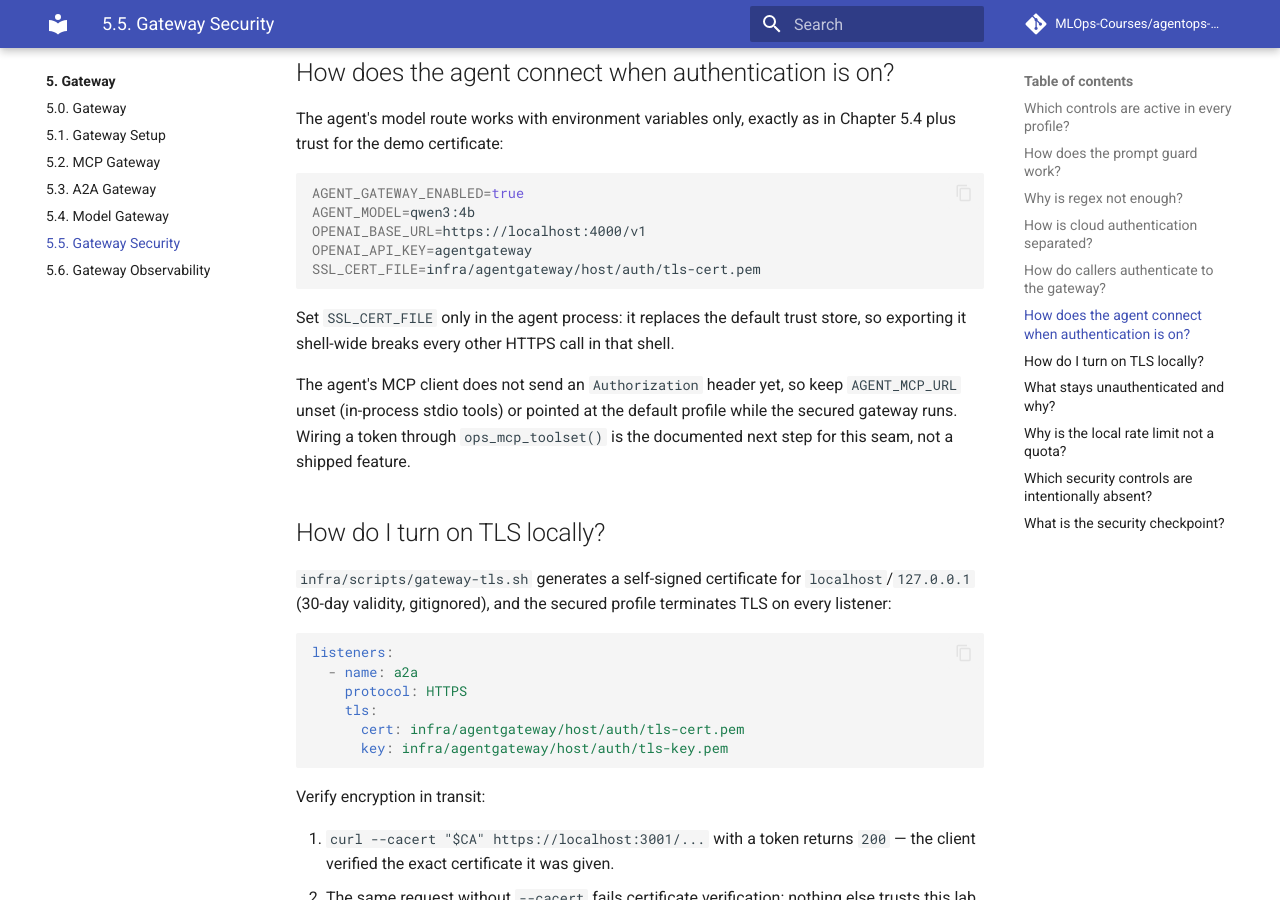
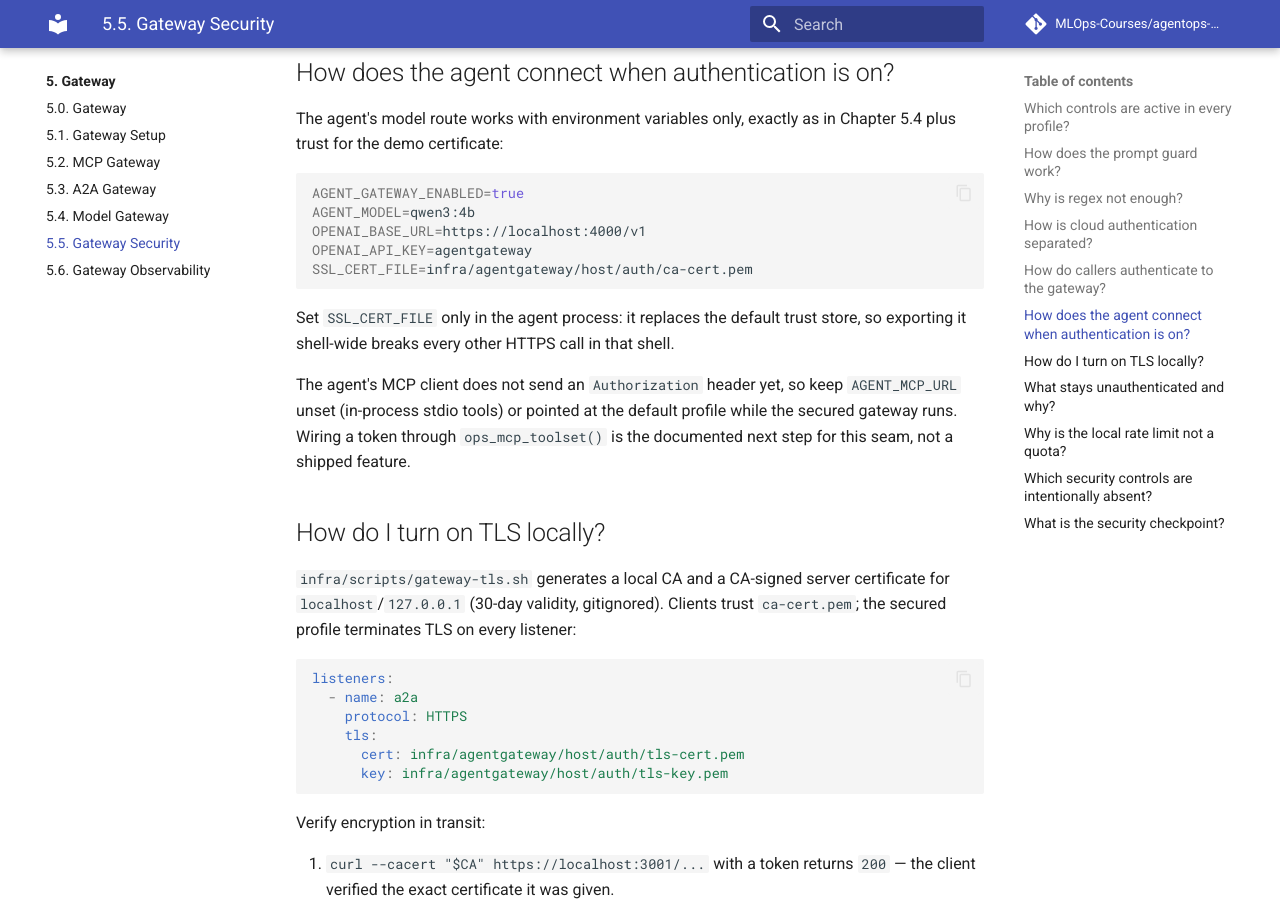
Before and after one commit to MLOps-Courses/agentops-open-course, an MkDocs documentation site: the page built from docs/5. Gateway/5.5. Gateway Security.md, in a window 1280 px wide and 900 px high, scrolled down 3136 px. Built offline with MkDocs 1.6.1 and Material for MkDocs 9.7.7, drawn with Linux system fonts in a browser that asks for light colours; comment, search, counter and statistics services are not loaded; some of the changed text lies outside the part shown.

Commit message:
fix(gateway): generate a valid local TLS chain

````diff
--- a/docs/5. Gateway/5.5. Gateway Security.md
+++ b/docs/5. Gateway/5.5. Gateway Security.md
@@ -87,7 +87,7 @@ The default host profile stays unauthenticated so Chapters 5.1-5.4 run without e
 Verify identity enforcement on the A2A listener (with the Chapter 5.1 host stack running):
 
 ```bash
-CA=infra/agentgateway/host/auth/tls-cert.pem
+CA=infra/agentgateway/host/auth/ca-cert.pem
 curl -s -o /dev/null -w '%{http_code}\n' --cacert "$CA" \
   https://localhost:3001/.well-known/agent-card.json
 curl -s -o /dev/null -w '%{http_code}\n' --cacert "$CA" \
@@ -121,7 +121,7 @@ AGENT_GATEWAY_ENABLED=true
 AGENT_MODEL=qwen3:4b
 OPENAI_BASE_URL=https://localhost:4000/v1
 OPENAI_API_KEY=agentgateway
-SSL_CERT_FILE=infra/agentgateway/host/auth/tls-cert.pem
+SSL_CERT_FILE=infra/agentgateway/host/auth/ca-cert.pem
 ```
 
 Set `SSL_CERT_FILE` only in the agent process: it replaces the default trust store, so exporting it shell-wide breaks every other HTTPS call in that shell.
@@ -130,7 +130,7 @@ The agent's MCP client does not send an `Authorization` header yet, so keep `AGE
 
 ## How do I turn on TLS locally?
 
-`infra/scripts/gateway-tls.sh` generates a self-signed certificate for `localhost`/`127.0.0.1` (30-day validity, gitignored), and the secured profile terminates TLS on every listener:
+`infra/scripts/gateway-tls.sh` generates a local CA and a CA-signed server certificate for `localhost`/`127.0.0.1` (30-day validity, gitignored). Clients trust `ca-cert.pem`; the secured profile terminates TLS on every listener:
 
 ```yaml
 listeners:
````
Also changed, not shown: 2 other files.
